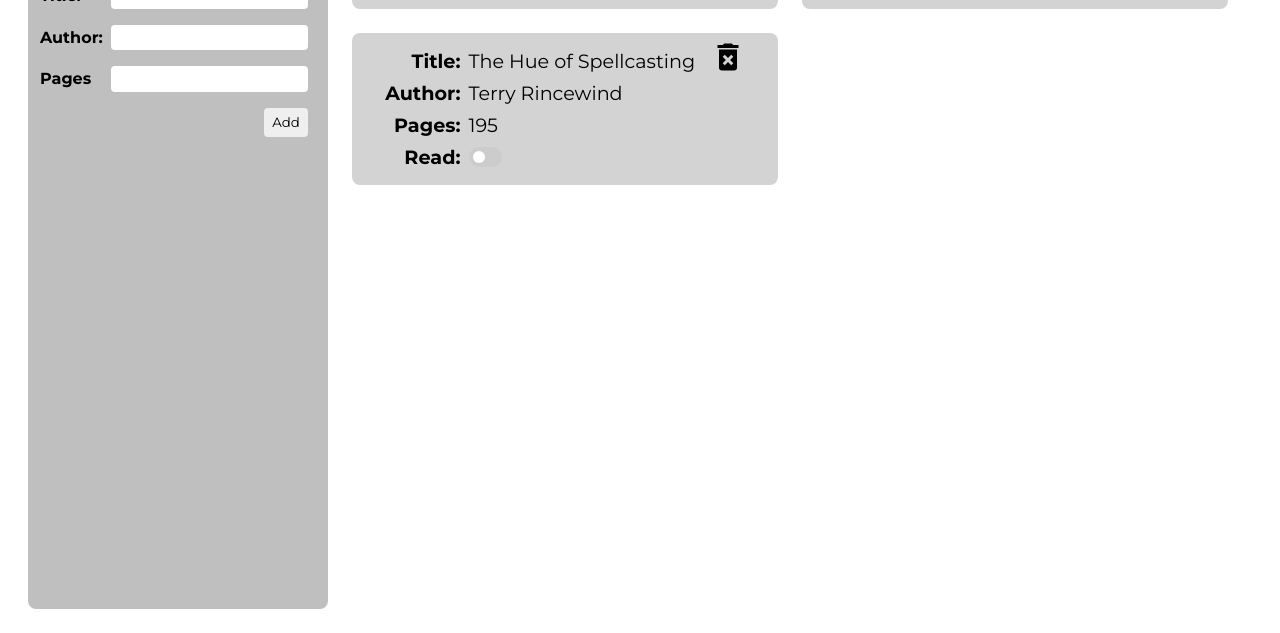
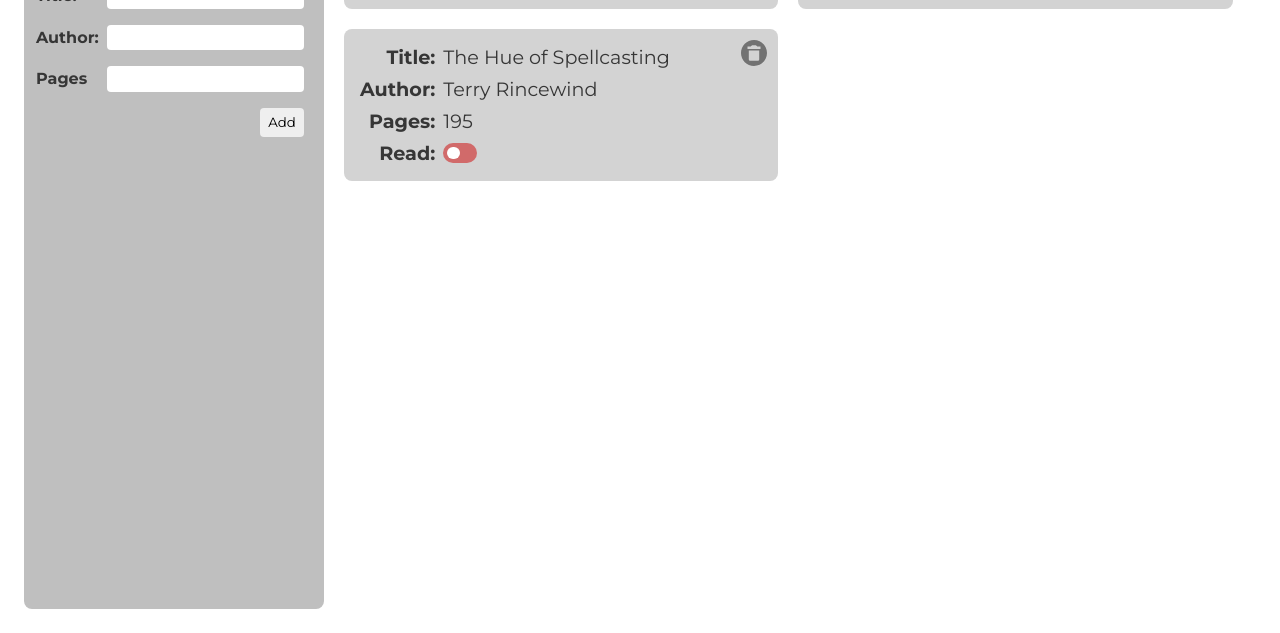
Before and after one commit to JMN327/library, a plain HTML site: page index.html in a window 1280 px wide. Shown: the part 167-800 px from the top of the page. Drawn offline with Linux system fonts and the light colour scheme.

Commit message:
Finish assignment point 5. and all

```diff
--- a/index.html
+++ b/index.html
@@ -39,7 +39,7 @@
     <svg>
         <symbol id="svg-delete-forever" >
         <g transform="translate(0,0)">
-            <path d="M6,19A2,2 0 0,0 8,21H16A2,2 0 0,0 18,19V7H6V19M8.46,11.88L9.87,10.47L12,12.59L14.12,10.47L15.53,11.88L13.41,14L15.53,16.12L14.12,17.53L12,15.41L9.88,17.53L8.47,16.12L10.59,14L8.46,11.88M15.5,4L14.5,3H9.5L8.5,4H5V6H19V4H15.5Z" />
+            <path d="M12,2C17.53,2 22,6.47 22,12C22,17.53 17.53,22 12,22C6.47,22 2,17.53 2,12C2,6.47 6.47,2 12,2M17,7H14.5L13.5,6H10.5L9.5,7H7V9H17V7M9,18H15A1,1 0 0,0 16,17V10H8V17A1,1 0 0,0 9,18Z" />
         </g>
         </symbol>
     </svg>
--- a/javascript.js
+++ b/javascript.js
@@ -29,6 +29,15 @@ bookCards.addEventListener("change", function (e) {
     displayBooks();
   } else {
     myLibrary[currentCardIndex].read = false;
+    displayBooks();
+  }
+  /* console.log(e.target + currentCardIndex); */
+});
+bookCards.addEventListener("click", function (e) {
+  let currentCardIndex = e.target.dataset.indexNumber;
+  console.log(e.target.getAttribute("class"));
+  if (e.target.getAttribute("class") === "trash-button") {
+        myLibrary.splice(currentCardIndex, 1);
     displayBooks();
   }
 });
@@ -117,17 +126,25 @@ function displayBooks() {
     ul.appendChild(li);
 
     /* <svg><use href="#svg-delete-forever"></use></svg> */
-    let use = document.createElementNS("http://www.w3.org/2000/svg","use");
+    let use = document.createElementNS("http://www.w3.org/2000/svg", "use");
     use.setAttribute("href", "#svg-delete-forever");
+    use.setAttribute("data-index-number", index);
+    use.classList.add("trash-button");
     let svg = document.createElementNS("http://www.w3.org/2000/svg", "svg");
-    /* svg.setAttribute("data-index-number", index); */
+    svg.setAttribute("data-index-number", index);
+    svg.classList.add("trash-button");
     svg.appendChild(use);
+
+    let svgWrapper = document.createElement("div");
+    svgWrapper.classList.add("svg-wrapper");
+
+    svgWrapper.appendChild(svg);
 
     let bookWrapper = document.createElement("div");
     bookWrapper.classList.add("book-wrapper");
 
     bookWrapper.appendChild(ul);
-    bookWrapper.appendChild(svg);
+    bookWrapper.appendChild(svgWrapper);
 
     bookCards.appendChild(bookWrapper);
   });
--- a/styles.css
+++ b/styles.css
@@ -2,7 +2,6 @@
   padding: 0;
   margin: 0;
   box-sizing: border-box;
-  /* outline: solid 1px green; */
   font-family: "Montserrat", sans-serif;
 }
 body {
@@ -12,7 +11,7 @@ body {
   padding: 24px;
 }
 .container {
-  width: 1200px;
+  width: 1260px;
   display: grid;
   grid-template-columns: 300px 1fr;
 }
@@ -20,48 +19,53 @@ body {
 #book-cards {
   display: grid;
   justify-content: center;
-  grid-template-columns: repeat(auto-fit, minmax(300px, 1fr));
+  grid-template-columns: repeat(auto-fit, minmax(320px, 1fr));
   grid-auto-rows: min-content;
-  gap: 24px;
-  margin-left: 24px;
+  gap: 20px;
+  margin-left: 20px;
   position: relative;
 }
 .book-wrapper {
   display: grid;
   grid-template-columns: 7fr 1fr;
+  /* justify-items: end; */
 
   background-color: lightgray;
   /* border: solid 1px black; */
   border-radius: 8px;
+  /* border: solid .5rem rgb(221, 221, 221); */
   padding: 12px;
   font-size: 1.2rem;
   line-height: 2rem;
 }
 
+.book-wrapper > *:last-child {
+  display: flex;
+  justify-content: end;
+}
 
 .book-wrapper > .book {
   display: grid;
-  grid-template-columns: 2fr 5fr;
+  grid-template-columns: max-content 1fr;
   align-items: center;
-
-
 }
 .book-wrapper > .book > * {
   display: flex;
   padding: 0px 4px;
-
 }
 .book-wrapper > .book > *:nth-child(2n) {
   justify-content: left;
+  color: rgb(54, 54, 54);
 }
 .book-wrapper > .book > *:nth-child(2n + 1) {
   justify-content: right;
   font-weight: 700;
+  color: rgb(54, 54, 54);
 }
 
 .side-bar {
   background-color: hsl(0, 0%, 75%);
-
+  color: rgb(54, 54, 54);
   width: 100%;
   padding: 12px;
   border-radius: 8px;
@@ -135,11 +139,13 @@ svg {
   /* outline: auto; */
   width: 24px;
   height: 24px;
-    fill: black;
-    transform: scale(1.5);
+  fill: rgb(114, 114, 114);
+  transform: scale(1.3);
   margin: 0px;
   padding: 0px;
   cursor: pointer;
+  border-radius: 50%;
+
 }
 
 use {
--- a/toggle_slider.css
+++ b/toggle_slider.css
@@ -35,9 +35,9 @@
     left: 0;
     right: 0;
     bottom: 0;
-    background-color: #ccc;
-    -webkit-transition: .4s;
-    transition: .4s;
+    background-color: #d16a6a;
+    -webkit-transition: 1.4s;
+    transition: 1.4s;
   }
 
   .slider:before {
@@ -48,8 +48,8 @@
     left: 4px;
     bottom: 4px;
     background-color: white;
-    -webkit-transition: .4s;
-    transition: .4s;
+    -webkit-transition: 1.4s;
+    transition: 1.4s;
   }
 
   input:checked + .slider {
```
Also changed, not shown: media/svg/delete-circle.svg (added). Lines whose indentation alone changed are shown as unchanged.
